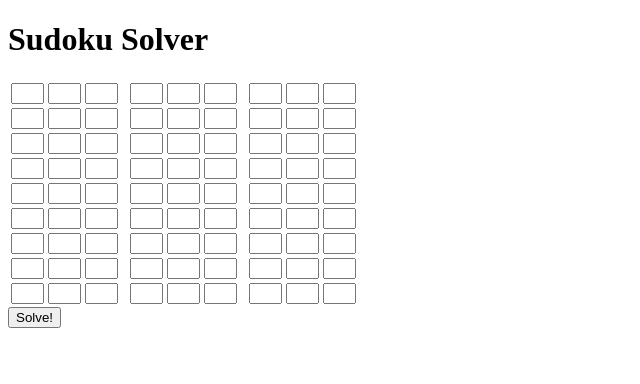
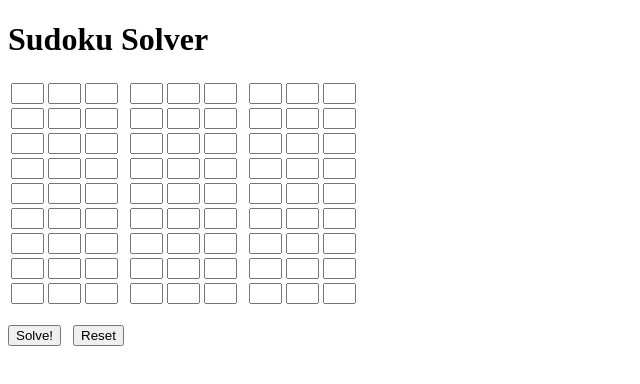
Before and after one commit to luth1um/sudoku-solver-angular, an Angular app: page / in a window 1280 px wide. Shown: the top 384 px of the page, without its empty margins (0-640 px from the left). Built offline with nearby package versions, Linux system fonts and the light colour scheme.

Commit message:
added a reset button

```diff
--- a/src/app/sudoku-box/sudoku-box.component.html
+++ b/src/app/sudoku-box/sudoku-box.component.html
@@ -15,9 +15,13 @@
     </tr>
   </table>
 </div>
+<br />
 <div>
-  <button (click)="solve()" [disabled]="!sudokuForm.valid || disableSolveButton">Solve!</button>
+  <button (click)="solve()" [disabled]="!sudokuForm.valid || disableButtonsForSolving">Solve!</button>
+  &nbsp;
+  <button (click)="reset()" [disabled]="disableButtonsForSolving">Reset</button>
 </div>
+<br />
 <div *ngIf="sudokuForm.invalid" style="color: red">
   Some of the entries are not valid or exclude each other!<br />The Sudoku can only be solved when all entries are
   valid.
--- a/src/app/sudoku-box/sudoku-box.component.ts
+++ b/src/app/sudoku-box/sudoku-box.component.ts
@@ -16,7 +16,7 @@ export class SudokuBoxComponent implements OnInit {
   });
   entryPattern: string = '[1-9]';
   formChangeSubscription?: Subscription;
-  disableSolveButton: boolean = false;
+  disableButtonsForSolving: boolean = false;
   sudokuUnsolvable: boolean = false;
 
   constructor(private fb: FormBuilder) {}
@@ -100,7 +100,7 @@ export class SudokuBoxComponent implements OnInit {
 
     this.sudokuUnsolvable = false; // reset "unsolvability" whenever solving (re-)starts
     this.sudokuForm.disable(); // disable form to prevent changes
-    this.disableSolveButton = true;
+    this.disableButtonsForSolving = true;
 
     console.log('Solving Sudoku puzzle...');
     const sudoku: number[][] = convertSudokuFormToNumberArray(this.sudokuForm);
@@ -118,7 +118,7 @@ export class SudokuBoxComponent implements OnInit {
       this.sudokuUnsolvable = true;
     }
     this.sudokuForm.enable();
-    this.disableSolveButton = false;
+    this.disableButtonsForSolving = false;
   }
 
   /**
@@ -139,4 +139,11 @@ export class SudokuBoxComponent implements OnInit {
       i++;
     }
   }
+
+  /**
+   * Resets the complete Sudoku form (i.e., removes all entries).
+   */
+  reset(): void {
+    this.sudokuForm.reset();
+  }
 }
--- a/src/index.html
+++ b/src/index.html
@@ -2,7 +2,7 @@
 <html lang="en">
   <head>
     <meta charset="utf-8" />
-    <title>SudokuSolver</title>
+    <title>Sudoku Solver</title>
     <base href="/" />
     <meta name="viewport" content="width=device-width, initial-scale=1" />
     <link rel="icon" type="image/x-icon" href="favicon.ico" />
```
